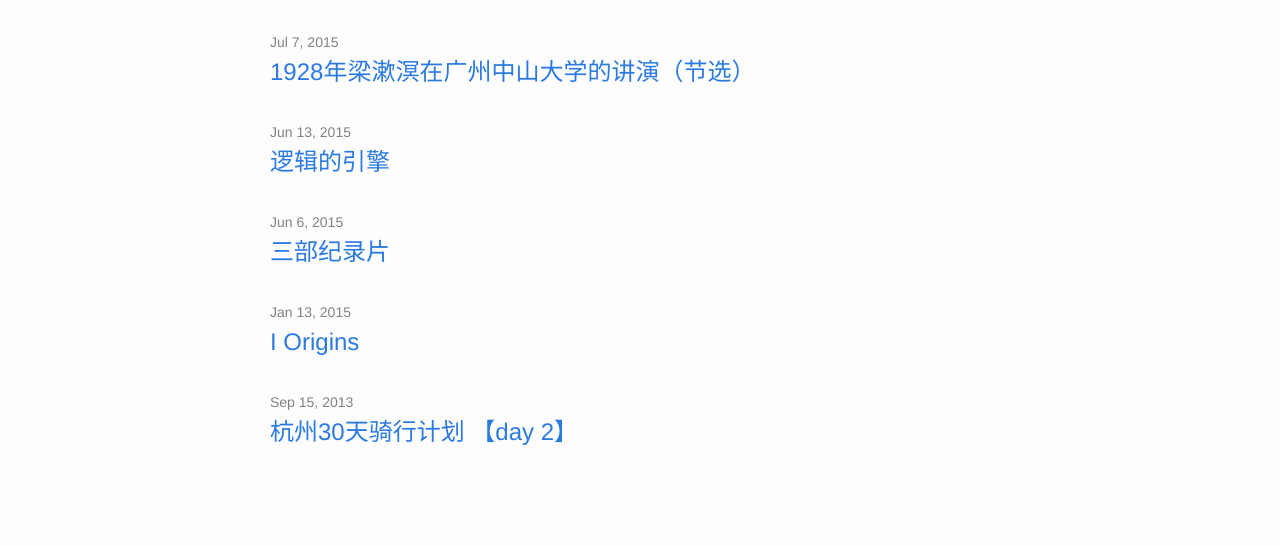
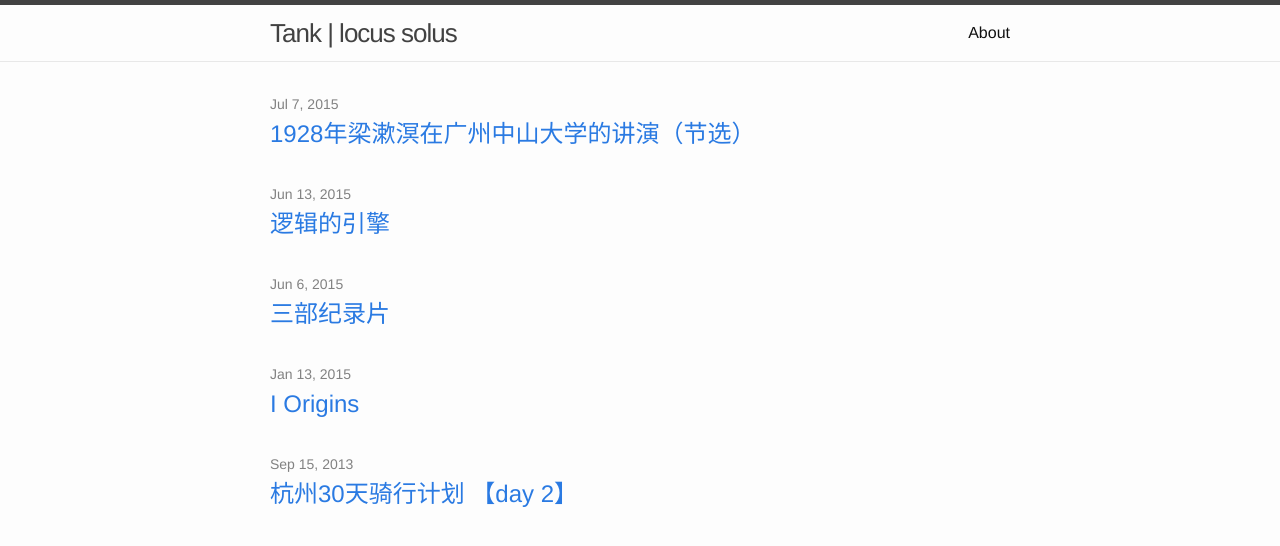
Before and after one commit to tdseed/tdseed.github.com, a Jekyll site: the page built from index.html, in a window 1280 px wide. Shown: the top 546 px of the page. Built offline with Jekyll 4.4.1, drawn with Linux system fonts in a browser that asks for light colours.

Commit message:
show header

```diff
--- a/_includes/header.html
+++ b/_includes/header.html
@@ -1,4 +1,4 @@
-<!-- <header class="site-header">
+<header class="site-header">
 
   <div class="wrapper">
 
@@ -25,4 +25,3 @@
   </div>
 
 </header>
- -->
```
